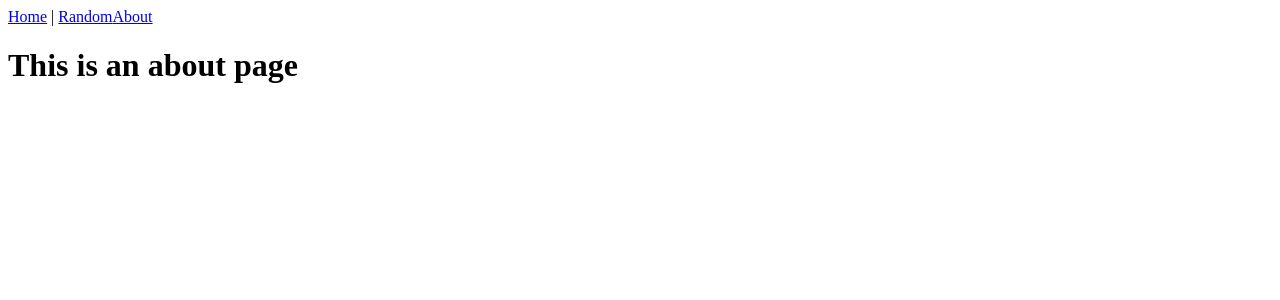
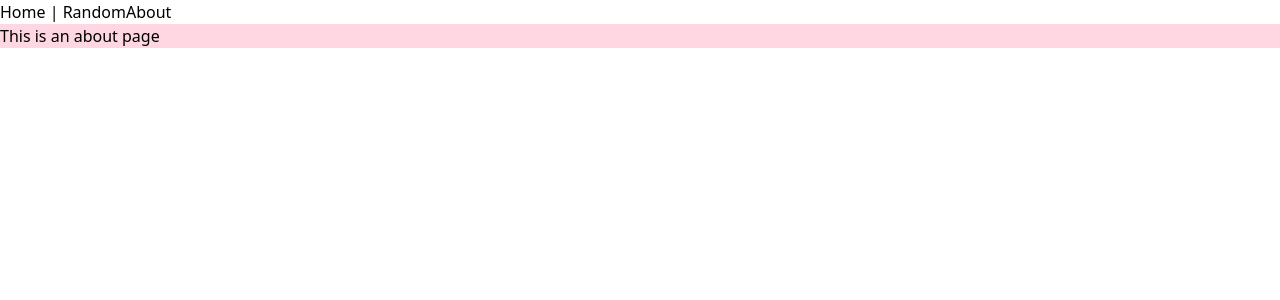
Before and after one commit to undstory/Quotes, a Vue app: page /about in a window 1280 px wide. Shown: the top 300 px of the page. Built offline with nearby package versions, Linux system fonts and the light colour scheme.

Commit message:
adding tailwind.css

```diff
--- a/package.json
+++ b/package.json
@@ -9,6 +9,7 @@
   },
   "dependencies": {
     "core-js": "^3.6.5",
+    "tailwindcss": "^1.9.6",
     "vue": "^2.6.11",
     "vue-router": "^3.2.0",
     "vuex": "^3.4.0"
--- /dev/null
+++ b/postcss.config.js
@@ -0,0 +1,8 @@
+module.exports = {
+    plugins: [
+      // ...
+      require('tailwindcss'),
+      require('autoprefixer'),
+      // ...
+    ]
+  }
--- a/src/App.vue
+++ b/src/App.vue
@@ -9,9 +9,8 @@
   </div>
 </template>
 
-<style lang="scss">
+<style>
 
-@import "./styles/variables.scss";
-@import "./styles/mixins.scss";
+
 
 </style>
--- /dev/null
+++ b/src/assets/css/main.css
@@ -0,0 +1,5 @@
+@tailwind base;
+
+@tailwind components;
+
+@tailwind utilities;
--- a/src/components/HelloWorld.vue
+++ b/src/components/HelloWorld.vue
@@ -1,6 +1,6 @@
 <template>
   <div class="hello">
-    <h1>{{ msg }}</h1>
+    <h1 class="bg-blue-300">{{ msg }}</h1>
 
   </div>
 </template>
--- a/src/main.ts
+++ b/src/main.ts
@@ -2,6 +2,8 @@ import Vue from "vue";
 import App from "./App.vue";
 import router from "./router";
 import store from "./store";
+
+import './assets/css/main.css'
 
 Vue.config.productionTip = false;
 
--- a/src/styles/mixins.scss
+++ /dev/null
@@ -1,4 +0,0 @@
-@mixin container {
-    max-width: 1280px;
-    margin: 0 auto;
-}
--- a/src/styles/variables.scss
+++ /dev/null
@@ -1,5 +0,0 @@
-$bg: #36384c;
-$font-color: #E9DCCD;
-$pink: #E3BAB3;
-$burgund: #613A43;
-$green: #849974;
--- a/src/views/About.vue
+++ b/src/views/About.vue
@@ -1,5 +1,5 @@
 <template>
   <div class="about">
-    <h1>This is an about page</h1>
+    <h1 class="bg-pink-200">This is an about page</h1>
   </div>
 </template>
--- a/src/views/Random.vue
+++ b/src/views/Random.vue
@@ -1,6 +1,7 @@
 <template>
     <div>
-        Random quotes will be soon right here!
+
+         <h1 class="bg-blue-300">Random quotes will be soon right here!</h1>
     </div>
 </template>
 
--- /dev/null
+++ b/tailwind.config.js
@@ -0,0 +1,12 @@
+module.exports = {
+  future: {
+    // removeDeprecatedGapUtilities: true,
+    // purgeLayersByDefault: true,
+  },
+  purge: [],
+  theme: {
+    extend: {},
+  },
+  variants: {},
+  plugins: [],
+}
```
Also changed, not shown: 1 other file (tests, documents, lock files or other folders).
